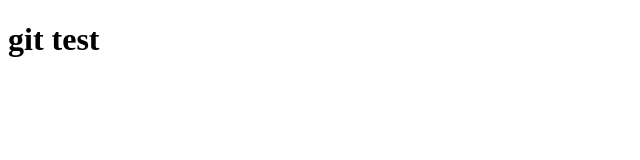
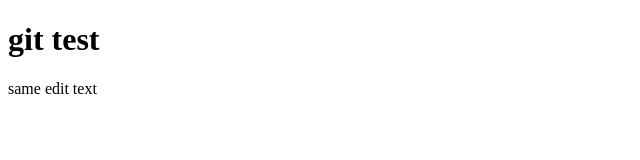
Before and after one commit to KaJIaLLIHukoB/test-worl, a plain HTML site: page index.html in a window 1280 px wide. Shown: the whole page, without its empty margins (0-640 px from the left). Drawn offline with Linux system fonts and the light colour scheme.

Commit message:
edit index

```diff
--- a/index.html
+++ b/index.html
@@ -7,5 +7,6 @@
 </head>
 <body>
 	<h1>git test</h1>
+	<p>same edit text</p>
 </body>
 </html>
```
